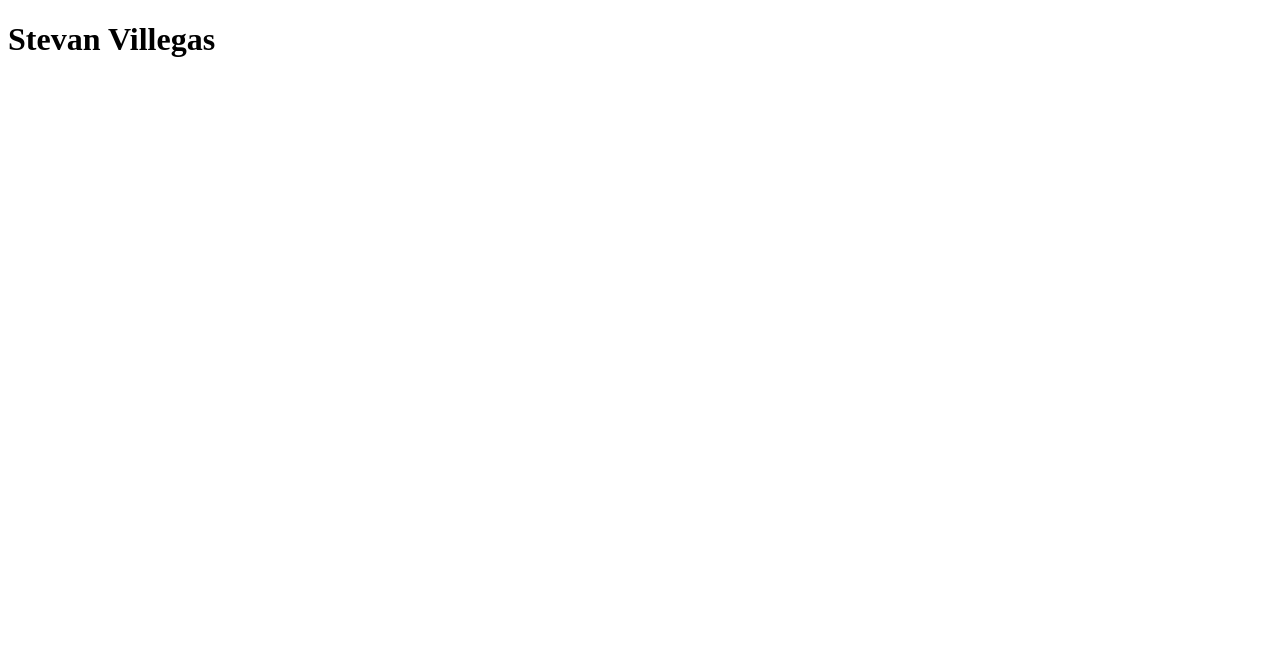
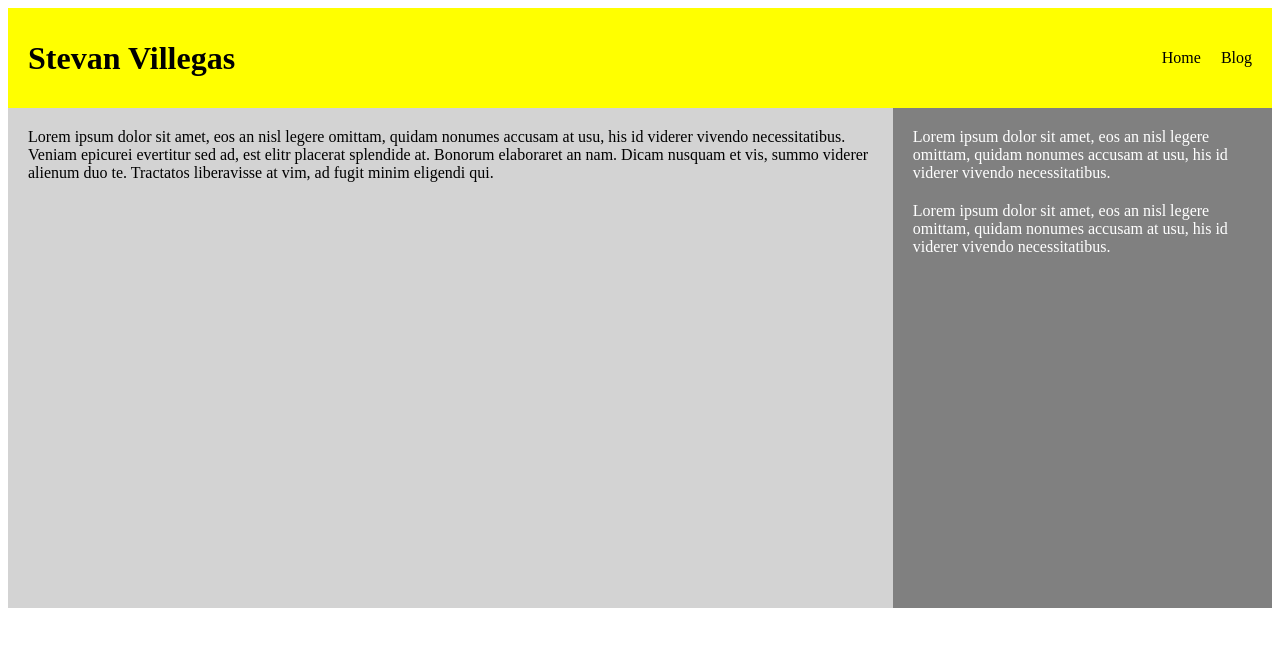
Before and after one commit to svillega-su/Lab-1, a plain HTML site: page index.html in a window 1280 px wide. Drawn offline with Linux system fonts and the light colour scheme.

Commit message:
Lab 1
blog.html
index.html
styles.css

```diff
--- a/index.html
+++ b/index.html
@@ -5,8 +5,38 @@
     <meta name="viewport" content="width=device-width, initial-scale=1.0">
     <meta http-equiv="X-UA-Compatible" content="ie=edge">
     <title>IST 363 Lab 1</title>
+
+    <link rel="stylesheet" href="styles.css" />
 </head>
 <body>
-    <h1>Stevan Villegas</h1>
+    <div class="header">
+
+        <h1>Stevan Villegas</h1>
+        <ul class="navigation">
+            <li>
+                <a style="text-decoration:none"  href="index.html">Home</a>
+            <li>
+                <a style="text-decoration:none"  href="blog.html">Blog</a>
+            </li>
+            </li>
+        </ul>
+    </div>
+    <div class="main">
+        <div class="content">
+            <p>
+                    Lorem ipsum dolor sit amet, eos an nisl legere omittam, quidam nonumes accusam at usu, his id viderer vivendo necessitatibus. Veniam epicurei evertitur sed ad, est elitr placerat splendide at. Bonorum elaboraret an nam. Dicam nusquam et vis, summo viderer alienum duo te. Tractatos liberavisse at vim, ad fugit minim eligendi qui.
+            </p>
+        </div>
+
+    <div class="sidebar">
+        <p>
+                Lorem ipsum dolor sit amet, eos an nisl legere omittam, quidam nonumes accusam at usu, his id viderer vivendo necessitatibus.
+        </p>
+
+        <p>
+                Lorem ipsum dolor sit amet, eos an nisl legere omittam, quidam nonumes accusam at usu, his id viderer vivendo necessitatibus.
+        </p>
+    </div>
+</div>
 </body>
 </html>
--- /dev/null
+++ b/styles.css
@@ -0,0 +1,75 @@
+.body {
+    margin: 0px;
+    padding: 0px;
+}
+
+.html {
+    margin: 0px;
+    padding: 0px;
+}
+
+.header {
+    height: 60px;
+    line-height: 60px;
+    padding: 20px 20px 20px 20px;
+    background-color: yellow;
+}
+
+.header h1 {
+    float: left;
+    margin: 0px;
+}
+
+.navigation {
+    float: right;
+    margin: 0px;
+}
+
+.navigation li {
+    list-style: none;
+    margin: 0px;
+    padding: 0px 0px 0px 20px;
+    float: left;
+    margin-left: 0px;
+    text-decoration: none;
+}
+
+.content {
+    width: 70%;
+    min-height: 500px;
+    float: left;
+    background-color: lightgray;
+}
+
+.content p {
+    margin: 20px;
+}
+
+.sidebar {
+    width: 30%;
+    min-height: 500px;
+    float: left;
+    color: white;
+    background-color: gray;
+}
+
+.sidebar p {
+    margin: 20px;
+}
+
+a:link, a:visited, a:hover, a:active {
+    color: black;
+}
+
+.blog-post {
+    margin: 10px;
+    background-color: white;
+    border: lightgray;
+    padding: 10px;
+    border-radius: 15px;
+}
+
+img {
+    float: left;
+    margin: 20px 20px 20px 0px;
+}
```
Also changed, not shown: blog.html (added, +63 -0 lines).
